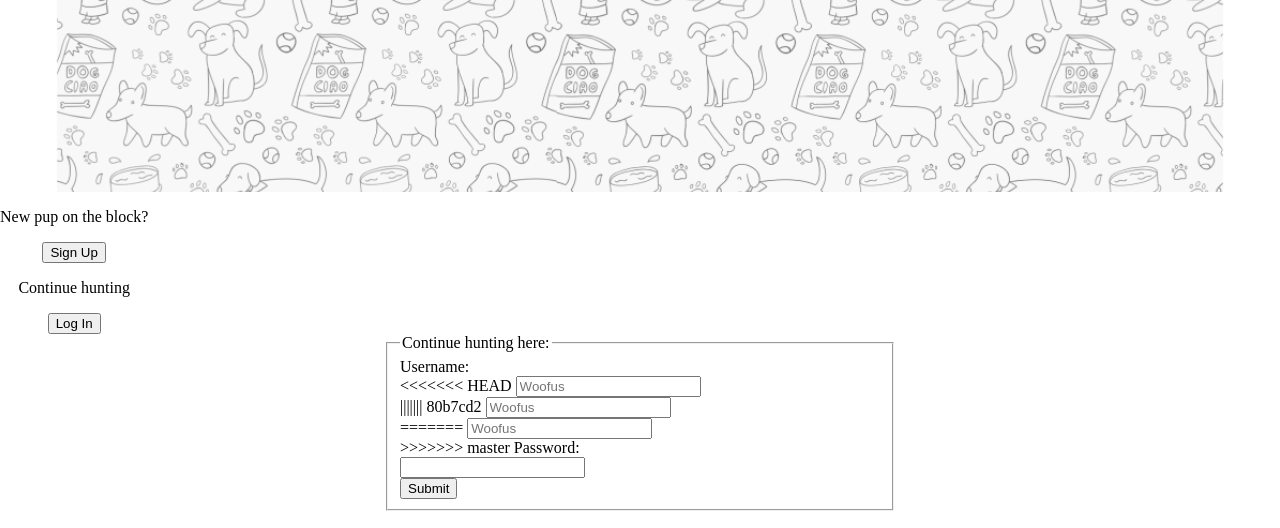
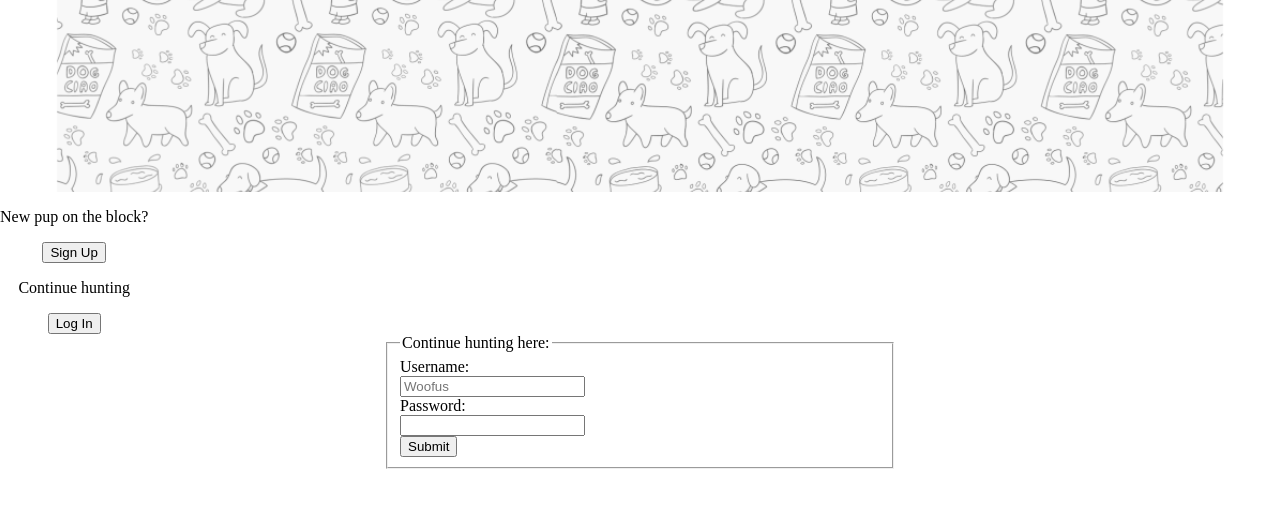
Before and after one commit to fac20/WEEK-6-CADO, a website: page public/login.html in a window 1280 px wide. Both pictures are taken after a click on the button "Log In". Shown: the part 272-800 px from the top of the page. Drawn offline with Linux system fonts and the light colour scheme; files that its build step writes are made by us from their sources; files whose address does not match are found by name.

Commit message:
Merge stuff again
Co-authored-by: My Hoa Tien <myhoatien@gmail.com>

```diff
--- a/handlers/model.js
+++ b/handlers/model.js
@@ -33,9 +33,7 @@ const createUser = (userDetails) => {
 };
 
 const checkUser = (username) => {
-  return db.query(
-    `SELECT * FROM users WHERE username = '${username}';`
-  );
+  return db.query("SELECT * FROM users WHERE username = $1", username);
 }
 
 module.exports = { getPostsData, add, createUser, checkUser };
--- a/public/login.html
+++ b/public/login.html
@@ -57,13 +57,7 @@
           <fieldset>
               <legend>Continue hunting here:</legend>
               <label for="username">Username:</label><br>
-<<<<<<< HEAD
-              <input type="text" name="username" id="usernameli" maxlength="20" required placeholder="Woofus"><br>
-||||||| 80b7cd2
-              <input type="text" name="username" id="usernameli" required placeholder="Woofus"><br>
-=======
-              <input type="text" name="usernameli" id="usernameli" required placeholder="Woofus"><br>
->>>>>>> master
+              <input type="text" name="usernameli" id="usernameli" maxlength="20" required placeholder="Woofus"><br>
               <label for="passwordli">Password:</label><br>
               <input type="password" name="passwordli" id="passwordli" required><br>
               <input type="submit">
```
